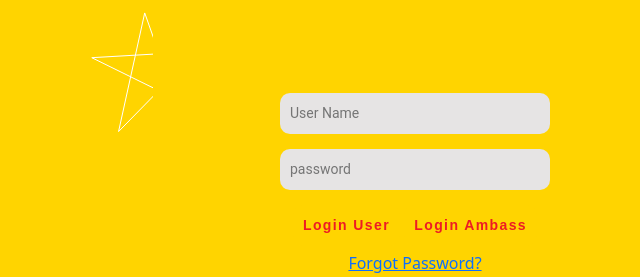
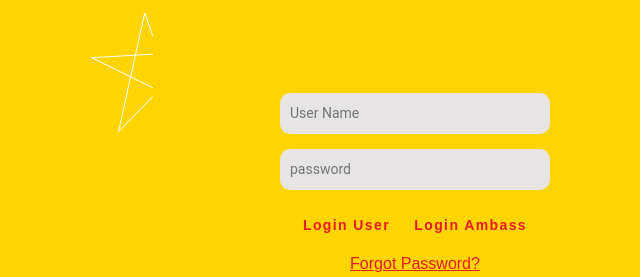
Before and after one commit to Smansarum22/Tico_App, a PHP site: page / in a window 1280 px wide. Shown: the part 357-634 px from the top of the page, without its empty margins (225-865 px from the left). Run offline with PHP 8.4, Linux system fonts and the light colour scheme.

Commit message:
revisi login2

```diff
--- a/css/login.css
+++ b/css/login.css
@@ -97,10 +97,14 @@
      margin-left: 290px;
      margin-right: 36.25px;
      margin-top: 0px;
-
    }
 
    .logo{
      margin-top: -120px;
      margin-left: 0px;
    }
+
+   a{
+    font-family: "Titillium Web", sans-serif;
+    color: #ed1c24;
+   }
```
